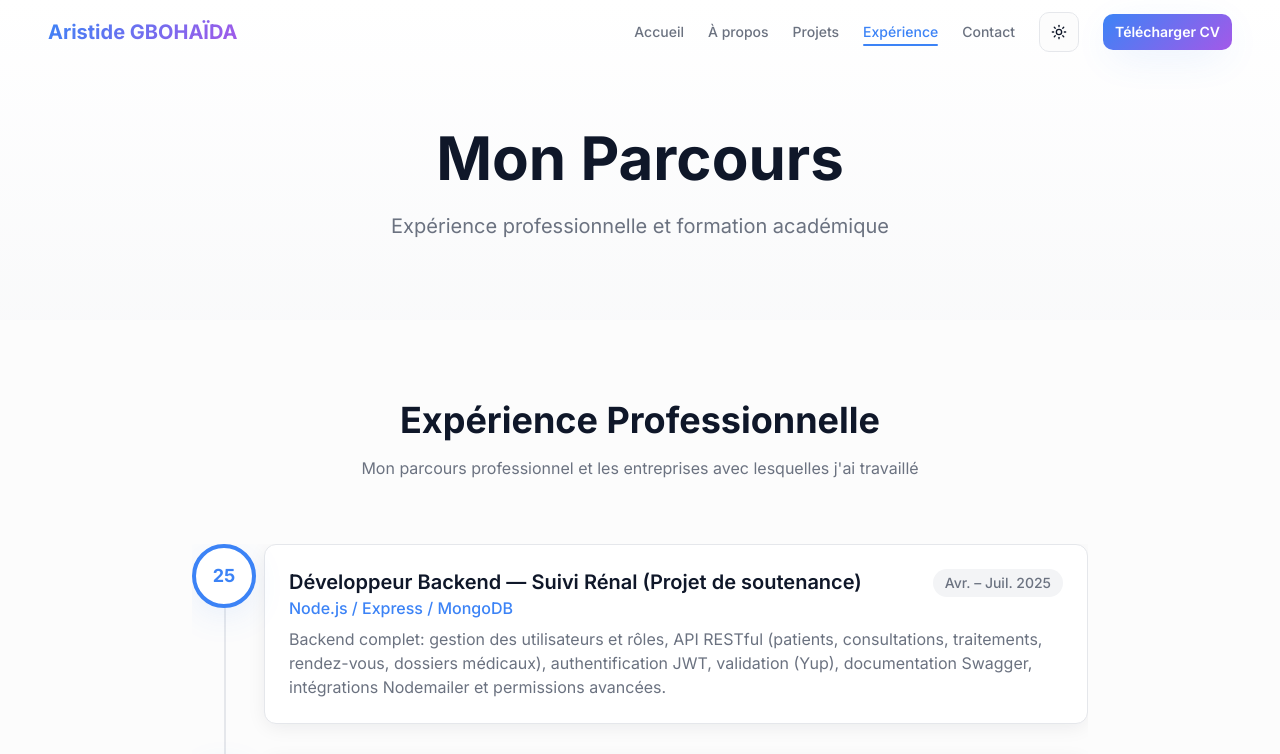
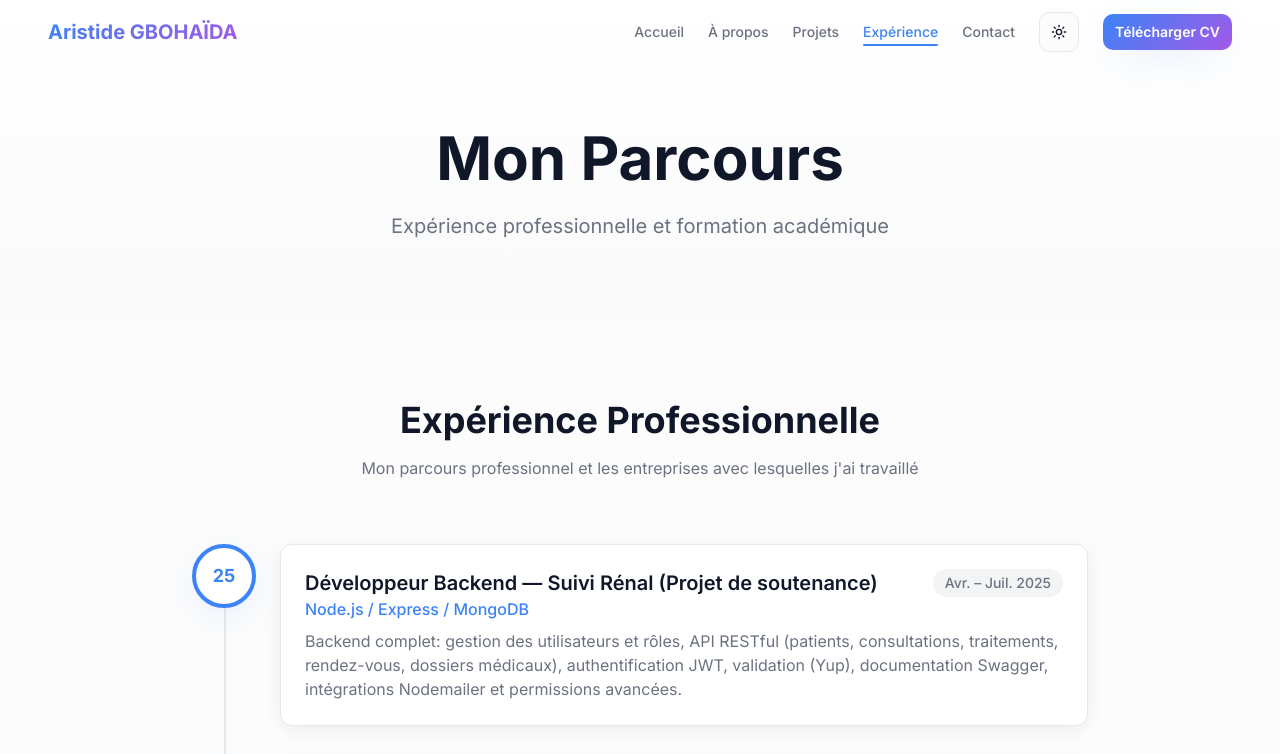
Before and after one commit to aristide-ghd/portfolio-frontend, a React (Vite) app: page /experience in a window 1280 px wide. Shown: the top 754 px of the page. Built offline with nearby package versions, Linux system fonts and the light colour scheme; the HTML template or start-up script is replaced by a standard one.

Commit message:
Refactor Timeline component: adjusted item spacing and improved layout for better readability, including changes to gap sizes and content structure.

```diff
--- a/src/components/Timeline.tsx
+++ b/src/components/Timeline.tsx
@@ -13,14 +13,14 @@ interface TimelineProps {
 
 const Timeline = ({ items, type }: TimelineProps) => {
   return (
-    <div className="relative overflow-x-hidden">
+    <div className="relative">
       {/* Vertical Line */}
       <div className="absolute left-8 top-0 bottom-0 w-0.5 bg-border" />
 
       {/* Items */}
       <div className="space-y-8">
         {items.map((item, index) => (
-          <div key={index} className="relative flex gap-4">
+          <div key={index} className="relative flex gap-6">
             {/* Dot */}
             <div className="relative z-10 flex-shrink-0">
               <div className="w-16 h-16 rounded-full bg-card border-4 border-primary shadow-elegant flex items-center justify-center">
@@ -33,19 +33,17 @@ const Timeline = ({ items, type }: TimelineProps) => {
             </div>
 
             {/* Content */}
-            <div className="flex-1 bg-card rounded-lg p-6 border border-border shadow-card hover-lift -ml-1 md:-ml-2 min-w-0 w-full">
-              <div className="flex items-start justify-between gap-2 mb-2">
-                <div className="min-w-0 flex-1">
-                  <h3 className="text-xl font-semibold break-words leading-snug">{item.title}</h3>
-                  <p className="text-primary font-medium break-words leading-snug whitespace-normal">
-                    {item.organization}
-                  </p>
+            <div className="flex-1 bg-card rounded-lg p-6 border border-border shadow-card hover-lift">
+              <div className="flex items-start justify-between mb-2">
+                <div>
+                  <h3 className="text-xl font-semibold">{item.title}</h3>
+                  <p className="text-primary font-medium">{item.organization}</p>
                 </div>
-                <span className="text-sm font-medium text-muted-foreground bg-muted px-3 py-1 rounded-full flex-shrink-0">
+                <span className="text-sm font-medium text-muted-foreground bg-muted px-3 py-1 rounded-full">
                   {item.year}
                 </span>
               </div>
-              <p className="text-muted-foreground break-words">{item.description}</p>
+              <p className="text-muted-foreground">{item.description}</p>
             </div>
           </div>
         ))}
```
